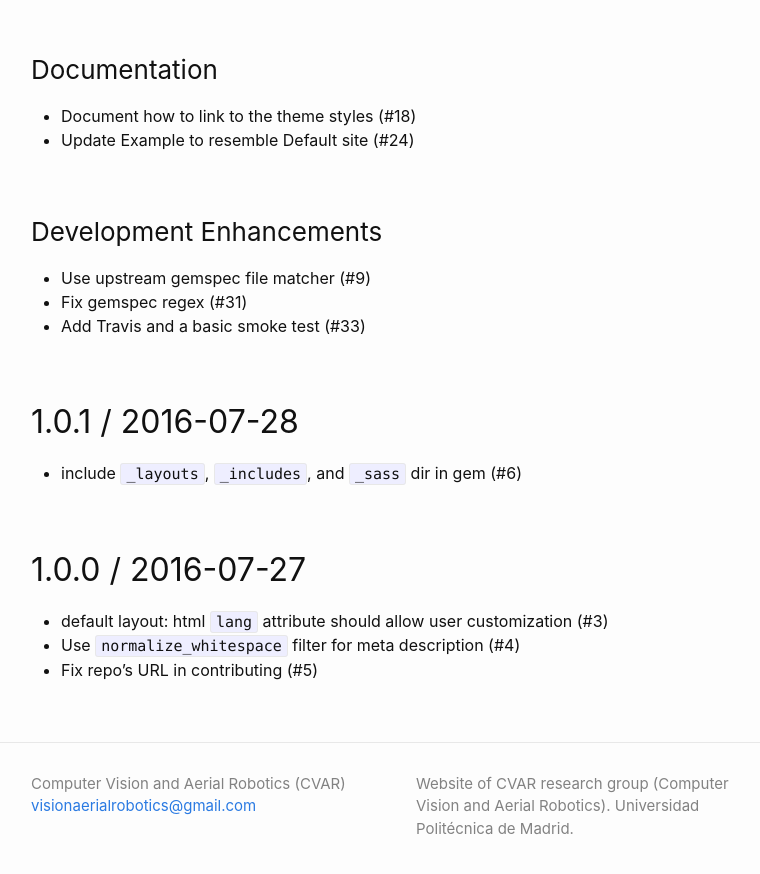
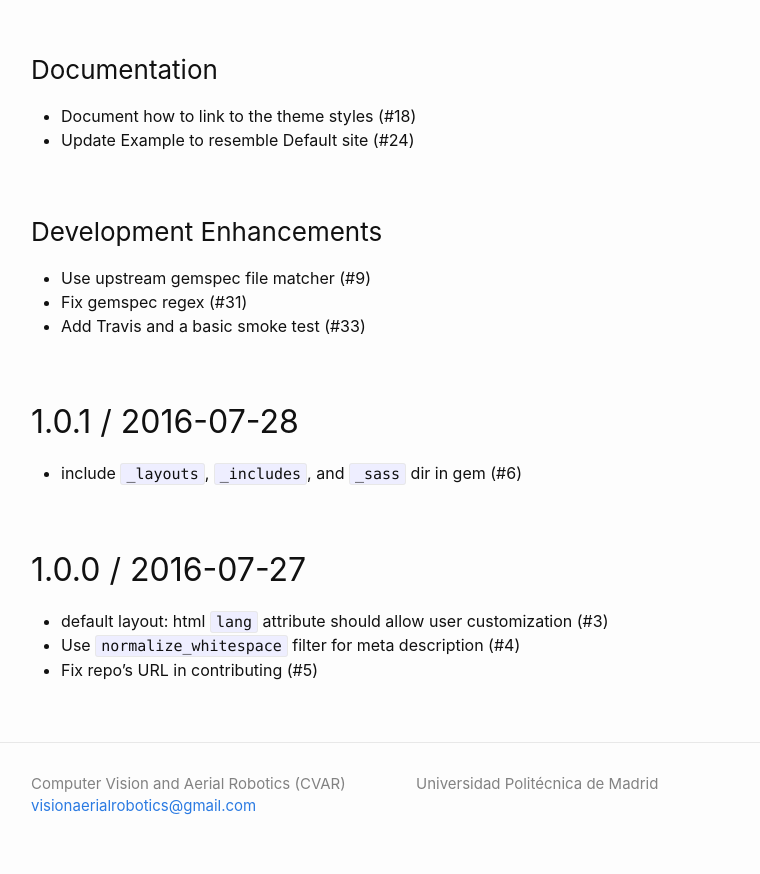
Before and after one commit to cvar-upm/cvar-upm.github.io, a Jekyll site: the page built from History.markdown, in a window 1280 px wide and 900 px high, scrolled down 7431 px. Shown: the top 874 px of the window, without its empty margins (239-999 px from the left). Built offline with Jekyll 4.4.1, drawn with Linux system fonts in a browser that asks for light colours; our own code applies the rules of GitHub Pages for plain Markdown files.

Commit message:
Update _config.yml

```diff
--- a/_config.yml
+++ b/_config.yml
@@ -1,10 +1,9 @@
-title: "  "
+title: " "
 author:
   name: Computer Vision and Aerial Robotics (CVAR)
   email: visionaerialrobotics@gmail.com
 description: > # this means to ignore newlines until "show_excerpts:"
-  Website of CVAR research group (Computer Vision and Aerial Robotics).
-  Universidad Politécnica de Madrid.
+  Universidad Politécnica de Madrid
 
 show_excerpts: false # set to true to show excerpts on the homepage
 
@@ -52,7 +51,6 @@ header_pages:
  - research.md
  - people.md
 
-
 # Build settings
 theme: minima
 
```
